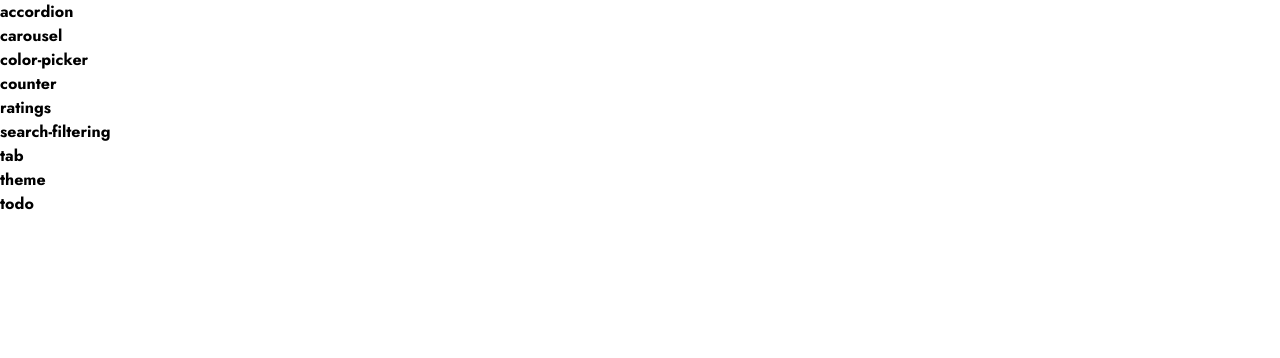
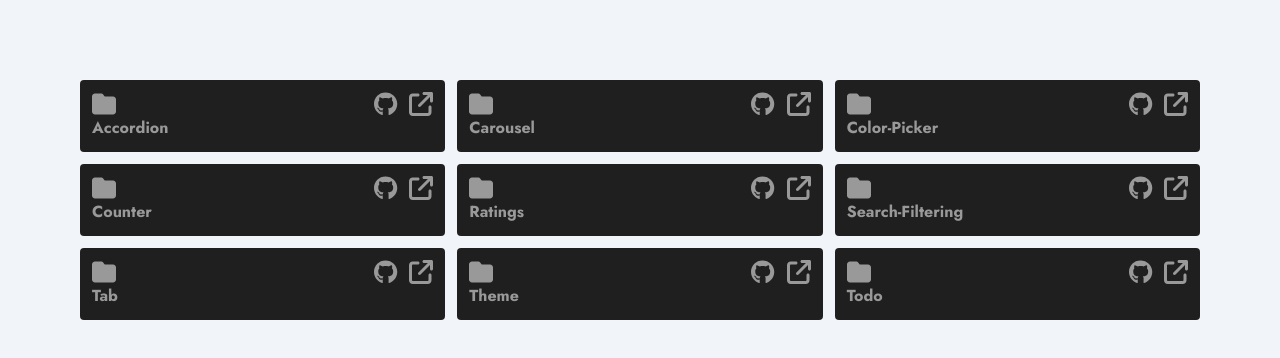
Before and after one commit to Mark-Alexis-Posadas/react-typescript-projects, a React (Vite) app: page / in a window 1280 px wide. Shown: the top 358 px of the page. Built offline with nearby package versions, Linux system fonts and the light colour scheme.

Commit message:
install font awesome

```diff
--- a/package.json
+++ b/package.json
@@ -12,6 +12,7 @@
   "dependencies": {
     "@fortawesome/fontawesome-free": "^6.5.2",
     "@fortawesome/fontawesome-svg-core": "^6.5.2",
+    "@fortawesome/free-brands-svg-icons": "^6.5.2",
     "@fortawesome/free-solid-svg-icons": "^6.5.2",
     "@fortawesome/react-fontawesome": "^0.2.2",
     "react": "^18.2.0",
--- a/src/App.tsx
+++ b/src/App.tsx
@@ -6,7 +6,7 @@ import Projects from "./Projects";
 
 const App: React.FC = () => {
   return (
-    <>
+    <div className="bg-slate-100 min-h-screen p-20">
       <Routes>
         <Route path="/" element={<Projects />} />
         {projectList.map((project: Types) => (
@@ -17,7 +17,7 @@ const App: React.FC = () => {
           />
         ))}
       </Routes>
-    </>
+    </div>
   );
 };
 
--- a/src/ProjectDetails.tsx
+++ b/src/ProjectDetails.tsx
@@ -1,5 +1,5 @@
 import React from "react";
-import { Types } from "./data/project-list"; // Import Types interface
+import { Types } from "./data/project-list";
 import { Link } from "react-router-dom";
 import Tab from "./pages/Tab";
 import Accordion from "./pages/Accordion";
--- a/src/Projects.tsx
+++ b/src/Projects.tsx
@@ -1,15 +1,39 @@
 import React from "react";
 import { Link } from "react-router-dom";
 import { projectList, Types } from "./data/project-list"; // Import projectList and Types interface
-
+import { FontAwesomeIcon } from "@fortawesome/react-fontawesome";
+import {
+  faArrowUpRightFromSquare,
+  faFolder,
+} from "@fortawesome/free-solid-svg-icons";
+import { faGithub } from "@fortawesome/free-brands-svg-icons";
+faArrowUpRightFromSquare;
 const Projects: React.FC = () => {
   return (
     <nav>
-      <ul>
+      <ul className="grid grid-cols-3 gap-3">
         {projectList.map((project: Types) => (
-          <li key={project.id}>
+          <li key={project.id} className="bg-[#1f1f1f] p-3 rounded">
             <Link to={`/${project.title}`}>
-              <h2 className="font-bold">{project.title}</h2>
+              <header className="flex items-center justify-between">
+                <FontAwesomeIcon
+                  className="text-2xl text-[#999]"
+                  icon={faFolder}
+                />
+                <div className="flex items-center gap-3">
+                  <FontAwesomeIcon
+                    className="text-2xl text-[#999]"
+                    icon={faGithub}
+                  />
+                  <FontAwesomeIcon
+                    className="text-2xl text-[#999]"
+                    icon={faArrowUpRightFromSquare}
+                  />
+                </div>
+              </header>
+              <h2 className="font-bold text-[#999] capitalize">
+                {project.title}
+              </h2>
             </Link>
           </li>
         ))}
```
Also changed, not shown: 1 other file (tests, documents, lock files or other folders).
